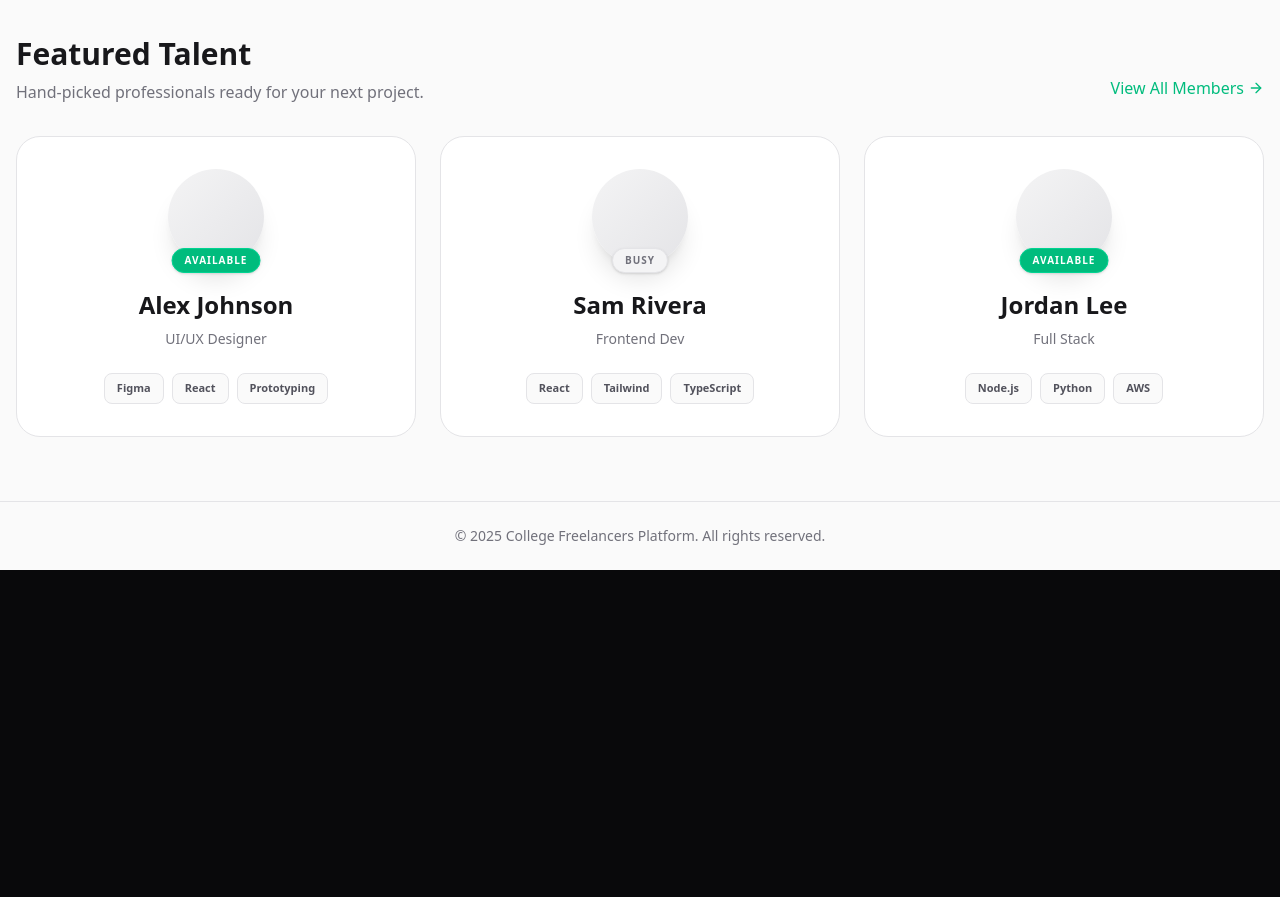
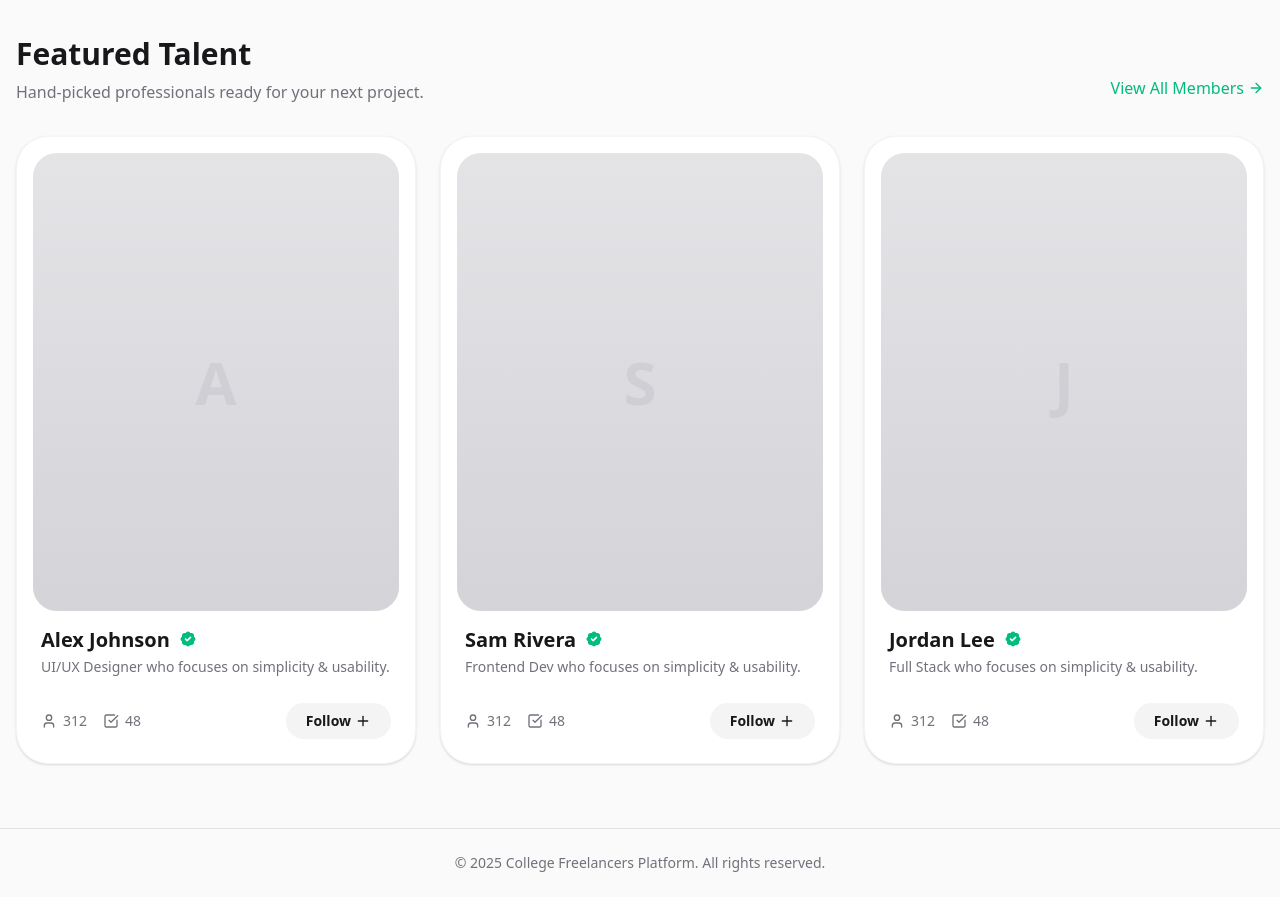
Before and after one commit to spiicez21/freelancers-website, a React (Vite) app in the folder Frontend/: page / in a window 1280 px wide. Shown: the part 1300-2197 px from the top of the page. Before the commit the page ends 1870 px from the top, so only its background shows below. Built offline with nearby package versions, Linux system fonts and the light colour scheme.

Commit message:
Cards revamped

```diff
--- a/Frontend/src/components/Hero.tsx
+++ b/Frontend/src/components/Hero.tsx
@@ -8,7 +8,7 @@ const Hero: React.FC = () => {
             <div className="absolute top-1/2 left-1/2 -translate-x-1/2 -translate-y-1/2 w-[400px] h-[400px] bg-emerald-500/15 rounded-full blur-[80px] -z-10 pointer-events-none" />
 
             <div className="space-y-5 max-w-3xl mx-auto z-10">
-                <h1 className="text-4xl md:text-5xl lg:text-6xl font-bold tracking-tight text-white leading-tight">
+                <h1 className="text-4xl md:text-5xl lg:text-6xl font-bold tracking-tight text-zinc-900 dark:text-white leading-tight">
                     A curated network of <br />
                     <span className="bg-gradient-to-r from-emerald-400 to-green-500 bg-clip-text text-transparent">
                         student freelancers
--- a/Frontend/src/components/MemberCard.tsx
+++ b/Frontend/src/components/MemberCard.tsx
@@ -1,5 +1,6 @@
 import React from 'react';
 import { Link } from 'react-router-dom';
+import { BadgeCheck, User, CheckSquare, Plus } from 'lucide-react';
 
 interface MemberProps {
     id: number | string;
@@ -10,32 +11,48 @@ interface MemberProps {
     image?: string;
 }
 
-const MemberCard: React.FC<MemberProps> = ({ id, name, role, skills, status }) => {
+const MemberCard: React.FC<MemberProps> = ({ id, name, role, skills }) => {
     return (
         <Link to={`/members/${id}`} className="block h-full">
-            <div className="bg-white dark:bg-zinc-900 border border-zinc-200 dark:border-zinc-800 p-8 rounded-3xl hover:border-emerald-500/50 transition-all group relative overflow-hidden h-full flex flex-col items-center text-center">
-                {/* Gradient glow on hover */}
-                <div className="absolute inset-0 bg-gradient-to-t from-emerald-500/5 via-transparent to-transparent opacity-0 group-hover:opacity-100 transition-opacity pointer-events-none" />
+            <div className="bg-white dark:bg-zinc-900 p-4 rounded-[32px] shadow-sm hover:shadow-xl transition-shadow duration-300 border border-zinc-100 dark:border-zinc-800 h-full flex flex-col">
 
-                <div className="relative mb-6">
-                    <div className="w-24 h-24 rounded-full bg-linear-to-br from-zinc-100 to-zinc-200 dark:from-zinc-800 dark:to-zinc-700 shadow-xl group-hover:scale-105 transition-transform duration-300"></div>
-                    <span className={`absolute -bottom-2 left-1/2 -translate-x-1/2 text-[10px] font-bold uppercase tracking-widest px-3 py-1 rounded-full border shadow-sm ${status === 'Available'
-                            ? 'bg-emerald-500 text-white border-emerald-400'
-                            : 'bg-zinc-100 text-zinc-500 border-zinc-200 dark:bg-zinc-800 dark:text-zinc-400 dark:border-zinc-700'
-                        }`}>
-                        {status}
-                    </span>
+                {/* Image Area */}
+                <div className="relative aspect-[4/5] w-full bg-zinc-100 dark:bg-zinc-800 rounded-[24px] overflow-hidden mb-4 group">
+                    {/* Placeholder for the large portrait image */}
+                    <div className="absolute inset-0 bg-linear-to-b from-zinc-200 to-zinc-300 dark:from-zinc-700 dark:to-zinc-800 flex items-center justify-center">
+                        <span className="text-zinc-400 dark:text-zinc-500 font-bold text-6xl opacity-20">{name.charAt(0)}</span>
+                    </div>
+                    {/* Overlay Gradient (optional, for text readability if needed, but keeping clean for now) */}
                 </div>
 
-                <h3 className="text-2xl font-bold text-zinc-900 dark:text-white mb-2 group-hover:text-emerald-500 transition-colors">{name}</h3>
-                <p className="text-zinc-500 dark:text-zinc-400 text-sm font-medium mb-6">{role}</p>
+                {/* Info Area */}
+                <div className="px-2 pb-2 flex-1 flex flex-col">
+                    <div className="flex items-center gap-2 mb-1">
+                        <h3 className="text-xl font-bold text-zinc-900 dark:text-white leading-tight">{name}</h3>
+                        <BadgeCheck className="text-emerald-500 fill-emerald-500 text-white dark:text-zinc-900" size={20} />
+                    </div>
 
-                <div className="flex flex-wrap justify-center gap-2 mt-auto w-full">
-                    {skills.slice(0, 3).map(skill => (
-                        <span key={skill} className="text-[11px] font-semibold px-3 py-1.5 rounded-lg bg-zinc-50 dark:bg-zinc-950 border border-zinc-200 dark:border-zinc-800 text-zinc-600 dark:text-zinc-400">
-                            {skill}
-                        </span>
-                    ))}
+                    <p className="text-zinc-500 dark:text-zinc-400 text-sm leading-relaxed mb-6 line-clamp-2">
+                        {role} who focuses on simplicity & usability.
+                        {/* Using static bio text to match the design vibe if dynamic bio isn't passed, or concatenate skills */}
+                    </p>
+
+                    <div className="mt-auto flex items-center justify-between">
+                        <div className="flex gap-4 text-zinc-500 dark:text-zinc-400">
+                            <div className="flex items-center gap-1.5 text-sm font-medium">
+                                <User size={16} />
+                                <span>312</span>
+                            </div>
+                            <div className="flex items-center gap-1.5 text-sm font-medium">
+                                <CheckSquare size={16} />
+                                <span>48</span>
+                            </div>
+                        </div>
+
+                        <button className="flex items-center gap-1 px-5 py-2 rounded-full bg-zinc-100 dark:bg-zinc-800 hover:bg-zinc-200 dark:hover:bg-zinc-700 text-zinc-900 dark:text-white text-sm font-semibold transition-colors">
+                            Follow <Plus size={16} />
+                        </button>
+                    </div>
                 </div>
             </div>
         </Link>
--- a/Frontend/src/components/ui/Button.tsx
+++ b/Frontend/src/components/ui/Button.tsx
@@ -10,10 +10,10 @@ const Button: React.FC<ButtonProps> = ({ variant = 'primary', size = 'md', class
     const baseStyles = "inline-flex items-center justify-center font-semibold rounded-xl transition-all duration-200 focus:outline-none focus:ring-2 focus:ring-offset-2 disabled:opacity-50 disabled:cursor-not-allowed";
 
     const variants = {
-        primary: "bg-emerald-500 hover:bg-emerald-600 text-white shadow-lg shadow-emerald-500/25 hover:shadow-emerald-500/40 focus:ring-emerald-500",
-        secondary: "bg-zinc-800 hover:bg-zinc-700 text-white border border-zinc-700 focus:ring-zinc-700",
-        outline: "bg-transparent border border-zinc-200 dark:border-zinc-800 hover:bg-zinc-100 dark:hover:bg-zinc-800 text-zinc-700 dark:text-zinc-200 focus:ring-zinc-500",
-        ghost: "bg-transparent hover:bg-zinc-100 dark:hover:bg-zinc-800 text-zinc-700 dark:text-zinc-200"
+        primary: "bg-emerald-500 hover:bg-emerald-600 text-white shadow-lg shadow-emerald-500/25 hover:shadow-emerald-500/40 focus:ring-emerald-500 border border-transparent",
+        secondary: "bg-white dark:bg-zinc-800 hover:bg-zinc-50 dark:hover:bg-zinc-700 text-zinc-900 dark:text-white border border-zinc-200 dark:border-zinc-700 focus:ring-zinc-200 dark:focus:ring-zinc-700 shadow-sm",
+        outline: "bg-transparent border border-zinc-200 dark:border-zinc-800 hover:border-zinc-300 dark:hover:border-zinc-700 hover:bg-zinc-50 dark:hover:bg-zinc-800/50 text-zinc-700 dark:text-zinc-200 focus:ring-zinc-500",
+        ghost: "bg-transparent hover:bg-zinc-100 dark:hover:bg-zinc-800/50 text-zinc-700 dark:text-zinc-200"
     };
 
     const sizes = {
--- a/Frontend/src/pages/Home.tsx
+++ b/Frontend/src/pages/Home.tsx
@@ -13,19 +13,19 @@ const Home: React.FC = () => {
             {/* Stats Ticker */}
             <div className="grid grid-cols-2 md:grid-cols-4 gap-8 border-y border-zinc-200 dark:border-zinc-800 py-8">
                 <div className="text-center">
-                    <h4 className="text-3xl font-bold dark:text-white">50+</h4>
+                    <h4 className="text-3xl font-bold text-zinc-900 dark:text-white">50+</h4>
                     <span className="text-xs uppercase tracking-wide text-zinc-500 font-semibold">Projects Delivered</span>
                 </div>
                 <div className="text-center">
-                    <h4 className="text-3xl font-bold dark:text-white">30+</h4>
+                    <h4 className="text-3xl font-bold text-zinc-900 dark:text-white">30+</h4>
                     <span className="text-xs uppercase tracking-wide text-zinc-500 font-semibold">Student Experts</span>
                 </div>
                 <div className="text-center">
-                    <h4 className="text-3xl font-bold dark:text-white">100%</h4>
+                    <h4 className="text-3xl font-bold text-zinc-900 dark:text-white">100%</h4>
                     <span className="text-xs uppercase tracking-wide text-zinc-500 font-semibold">Client Satisfaction</span>
                 </div>
                 <div className="text-center">
-                    <h4 className="text-3xl font-bold dark:text-white">24h</h4>
+                    <h4 className="text-3xl font-bold text-zinc-900 dark:text-white">24h</h4>
                     <span className="text-xs uppercase tracking-wide text-zinc-500 font-semibold">Avg. Response Time</span>
                 </div>
             </div>
```
Also changed, not shown: Frontend/src/components/ProjectCard.tsx (+32 -12 lines).
